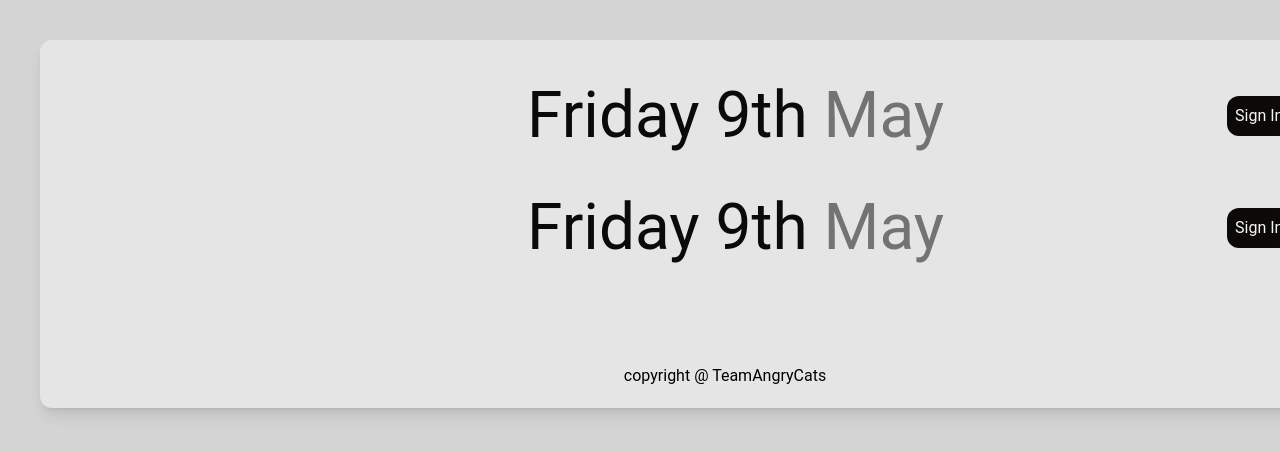
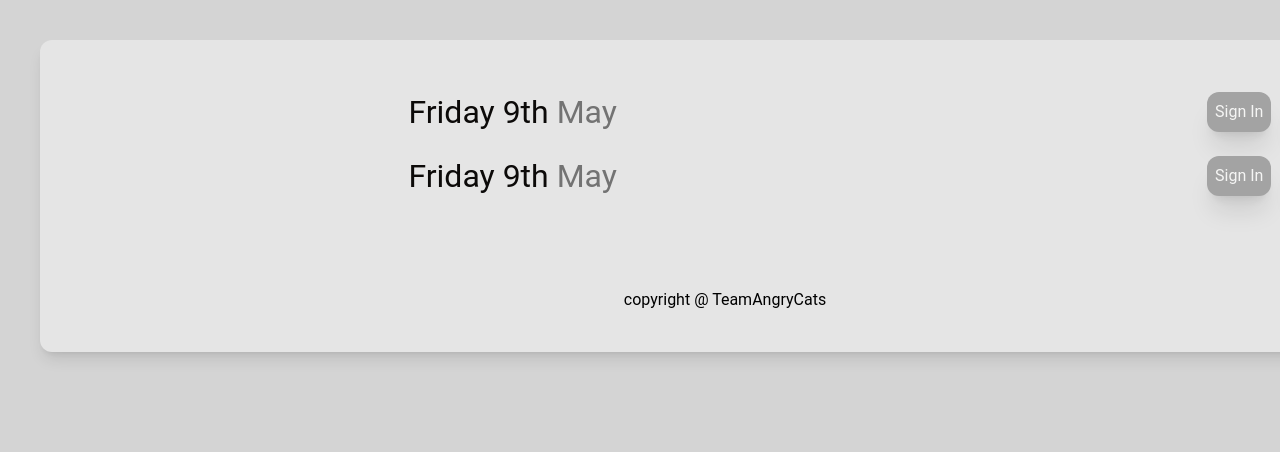
Before and after one commit to kimchieater/to_do_app_next-js_team_project, a Next.js app in the folder to-do-app/: page /components/nav in a window 1280 px wide. Shown: the top 452 px of the page. Built offline with nearby package versions, Linux system fonts and the light colour scheme.

Commit message:
updated the Ui design

```diff
--- a/to-do-app/src/app/components/nav/page.tsx
+++ b/to-do-app/src/app/components/nav/page.tsx
@@ -7,12 +7,12 @@ import Link from "next/link"
 const Nav = ()=>{
   return(
     <div className="Nav flex justify-betweenp-10 items-center rounded-xl p-2">
-      <div className="flex-[2] justify-end flex text-stone-950 text-[4rem]">
+      <div className="flex-[2] justify-center flex text-stone-950 text-[2rem]">
       <Link href="/">Friday 9th <span className="text-neutral-500">May</span></Link>
       </div>
       <div className="flex-[1] flex justify-end gap-5">
-      <Link className=" bg-stone-950 text-stone-100 p-2 rounded-xl hover:bg-stone-700" href="/sign-in" >Sign In</Link>
-      <Link className=" bg-stone-950 text-stone-100 p-2 rounded-xl hover:bg-stone-700" href="/sign-up" >Sign Up</Link>
+      <Link className=" bg-neutral-400 text-stone-100 p-2 rounded-xl hover:bg-stone-700 shadow-xl shadow-neutral-900/3" href="/sign-in" >Sign In</Link>
+      <Link className=" bg-neutral-400 text-stone-100 p-2 rounded-xl hover:bg-stone-700 shadow-xl shadow-neutral-900/3" href="/sign-up" >Sign Up</Link>
       </div>
     </div>
   )
--- a/to-do-app/src/app/layout.tsx
+++ b/to-do-app/src/app/layout.tsx
@@ -20,7 +20,7 @@ export default function RootLayout({
     <ClerkProvider>
       <html lang="en" >
         <body className="h-screen overflow-y-hidden mx-auto w-[1450px] bg-neutral-300 p-10 ">
-        <div className="p-5 bg-neutral-200 rounded-xl shadow-lg shadow-neutral-700/3 max-h-[800px]">
+        <div className="p-10 bg-neutral-200 rounded-xl shadow-lg shadow-neutral-700/3 max-h-[800px]">
           <Nav></Nav>
           {children}
           <Footer></Footer>
```
